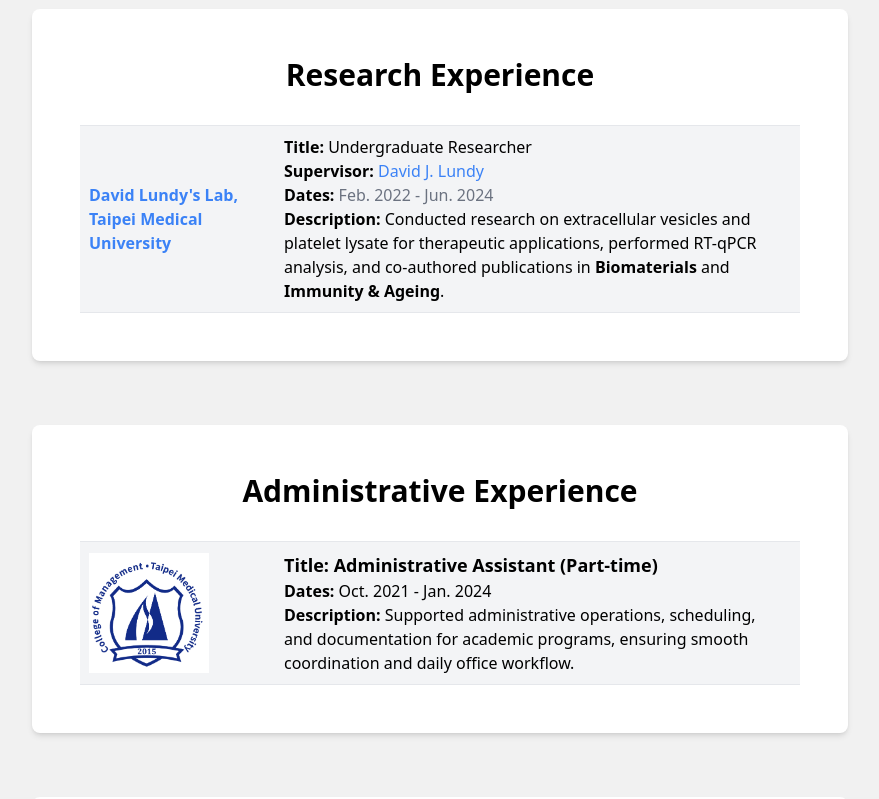
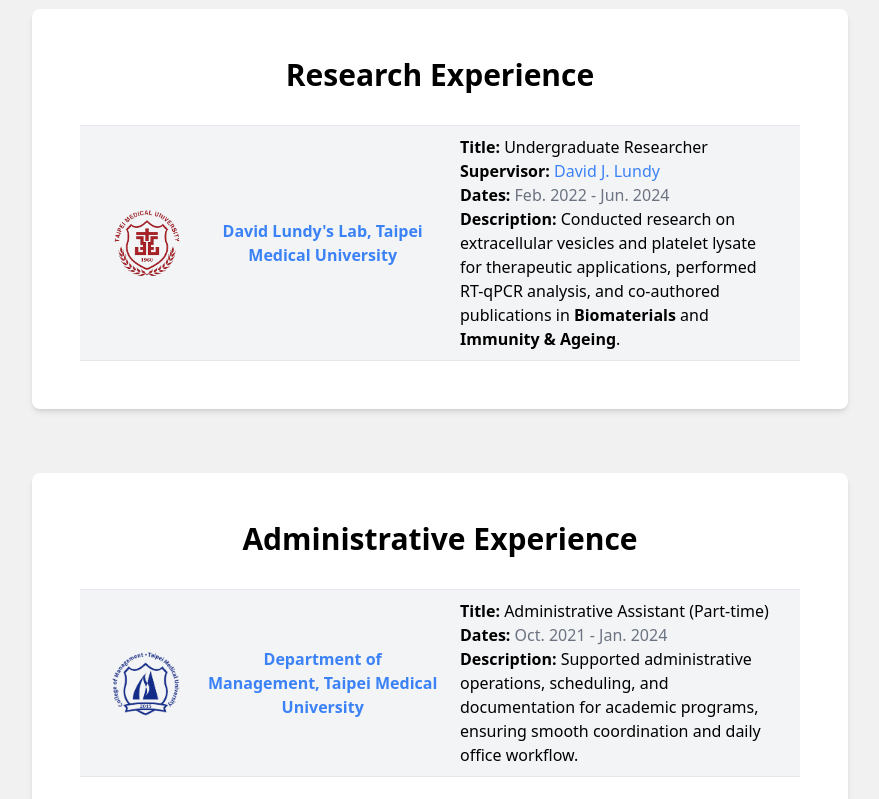
Before and after one commit to Cody-Yeh/codyyeh0425.github.io, a Next.js app: page /experience in a window 1280 px wide. Shown: the part 960-1759 px from the top of the page, without its empty margins (200-1079 px from the left). Built offline with nearby package versions, Linux system fonts and the light colour scheme.

Commit message:
Refactor experience sections: unified layout and date styling

```diff
--- a/components/Experience/Administrative_Experience.tsx
+++ b/components/Experience/Administrative_Experience.tsx
@@ -15,16 +15,26 @@
           <tbody>
             {adminData.map((admin, idx) => (
               <MyTableRow key={idx} idx={idx}>
-                <th className="flex basis-1/4 items-center max-sm:basis-1/3">
-                  <Image
-                    src={admin[2]}
-                    alt="Organization logo"
-                    width={120}
-                    height={120}
-                    className="object-contain"
-                  />
+                {/* Logo */}
+                <th className="flex basis-1/6 items-center justify-center max-sm:basis-1/4">
+                  <div className="flex h-[90px] w-[90px] items-center justify-center">
+                    <Image
+                      src={admin[2]}
+                      alt="Organization logo"
+                      width={72}
+                      height={72}
+                      className="object-contain"
+                    />
+                  </div>
                 </th>
-                <td className="flex basis-3/4 items-center px-5 max-sm:basis-2/3">
+
+                {/* Department Name */}
+                <th className="flex basis-2/6 items-center text-blue-500 dark:text-blue-300 max-sm:basis-2/4">
+                  {admin[0]}
+                </th>
+
+                {/* Details */}
+                <td className="flex basis-3/6 items-center px-5 max-sm:basis-2/4">
                   {admin[1]}
                 </td>
               </MyTableRow>
--- a/components/Experience/Research.tsx
+++ b/components/Experience/Research.tsx
@@ -1,18 +1,44 @@
 import React from 'react';
+import Image from 'next/image';
 import { researchData } from '../../constants/experience';
 import { MyTableRow } from '../utils';
 
-export default function Research() {
+export default function ResearchExperience() {
   return (
     <div className="w-full rounded-lg bg-white px-2 py-12 shadow-md dark:bg-gray-600 sm:px-12">
-      <h1 className="mb-8 text-center text-3xl font-bold">{'Research Experience'}</h1>
+      <h1 className="mb-8 text-center text-3xl font-bold">
+        Research Experience
+      </h1>
+
       <div className="overflow-x-auto">
-        <table className="min-w-screen w-full border-separate border-spacing-0 bg-transparent text-left align-middle text-base text-gray-500 dark:text-gray-300 max-sm:text-sm max-[400px]:text-xs sm:rounded-lg">
-          <tbody className="">
+        <table className="min-w-screen w-full border-separate border-spacing-0">
+          <tbody>
             {researchData.map((research, idx) => (
               <MyTableRow key={idx} idx={idx}>
-                <th className="flex basis-1/4 items-center max-sm:basis-1/3">{research[0]}</th>
-                <td className="flex basis-3/4 items-center px-5 max-sm:basis-2/3">{research[1]}</td>
+
+                {/* Logo */}
+                <th className="flex basis-1/6 items-center justify-center max-sm:basis-1/4">
+                  <div className="flex h-[90px] w-[90px] items-center justify-center">
+                    <Image
+                      src={research[2]}
+                      alt="Lab logo"
+                      width={72}
+                      height={72}
+                      className="object-contain"
+                    />
+                  </div>
+                </th>
+
+                {/* Lab / Organization */}
+                <th className="flex basis-2/6 items-center text-blue-500 dark:text-blue-300 max-sm:basis-2/4">
+                  {research[0]}
+                </th>
+
+                {/* Details */}
+                <td className="flex basis-3/6 items-center px-5 max-sm:basis-2/4">
+                  {research[1]}
+                </td>
+
               </MyTableRow>
             ))}
           </tbody>
--- a/constants/experience.tsx
+++ b/constants/experience.tsx
@@ -7,6 +7,7 @@
 import SCPL from '../public/project_img/SCPL.png';
 import BMDM from '../public/project_img/BMDM.png';
 import MethodX from '../public/project_img/MethodX.png';
+import TMU from '../public/logos/tmu.png';
 
 
 type IndustryDataType = [React.ReactNode, React.ReactNode, StaticImageData];
@@ -279,12 +280,12 @@
     >
       David Lundy's Lab, Taipei Medical University
     </a>,
+
     <div>
       <div className="text-black dark:text-white">
         <b>Title:</b> Undergraduate Researcher
       </div>
 
-      {/*Supervisor */}
       <div className="text-black dark:text-white">
         <b>Supervisor:</b>{' '}
         <a
@@ -297,14 +298,17 @@
         </a>
       </div>
 
-      <div>
-        <b className="text-black dark:text-white">Dates: </b>Feb. 2022 - Jun. 2024
+      <div className="text-gray-500 dark:text-gray-400">
+        <b className="text-black dark:text-white">Dates: </b>
+        Feb. 2022 - Jun. 2024
       </div>
 
       <p className="mt-2 text-black dark:text-white">
         <b>Description:</b> Conducted research on extracellular vesicles and platelet lysate for therapeutic applications, performed RT-qPCR analysis, and co-authored publications in <b>Biomaterials</b> and <b>Immunity &amp; Ageing</b>.
       </p>
     </div>,
+
+    TMU, // ✅ THIS WAS MISSING
   ],
 ];
 
@@ -316,15 +320,16 @@
       rel="noopener noreferrer"
       className="text-blue-500 hover:underline dark:text-blue-300"
     >
-      Taipei Medical University, College of Management
+      Department of Management, Taipei Medical University
     </a>,
     <div>
-      <div className="font-semibold text-lg text-black dark:text-white">
-        Title: Administrative Assistant (Part-time)
+      <div className="text-black dark:text-white">
+        <b>Title:</b> Administrative Assistant (Part-time)
       </div>
 
-      <div>
-        <b className="text-black dark:text-white">Dates: </b>Oct. 2021 - Jan. 2024
+      <div className="text-gray-500 dark:text-gray-400">
+        <b className="text-black dark:text-white">Dates: </b>
+        Oct. 2021 - Jan. 2024
       </div>
 
       <p className="mt-2 text-black dark:text-white">
```
Also changed, not shown: public/logos/tmu.png, public/logos/tmu_management.png.
